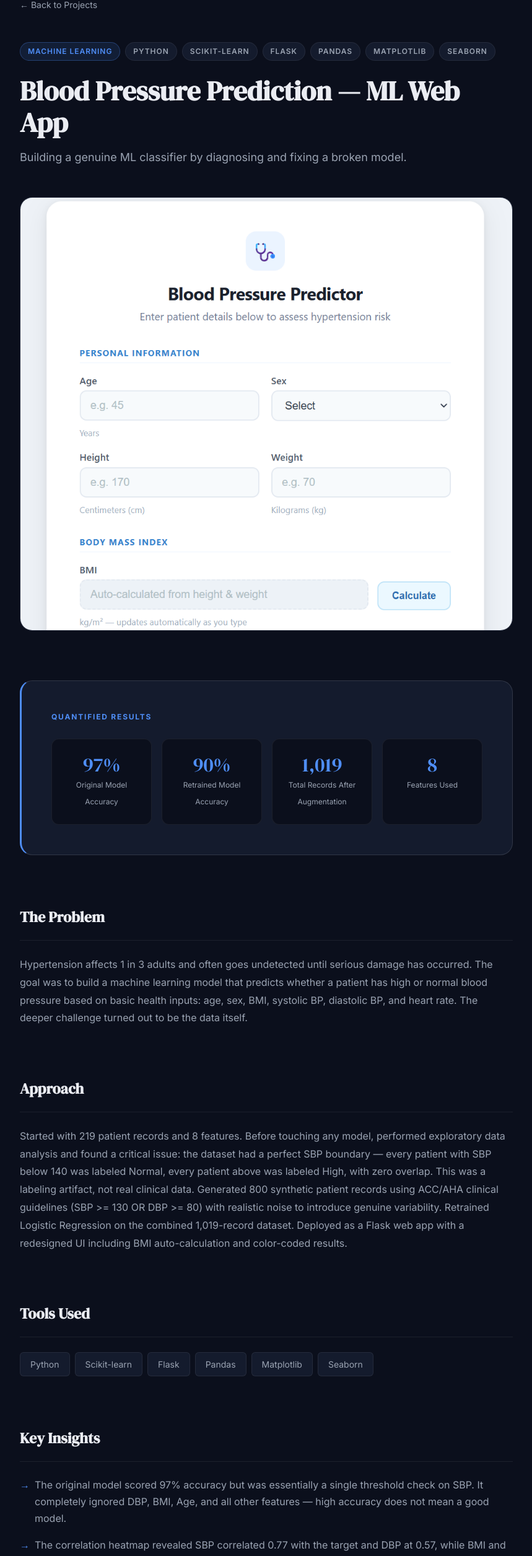
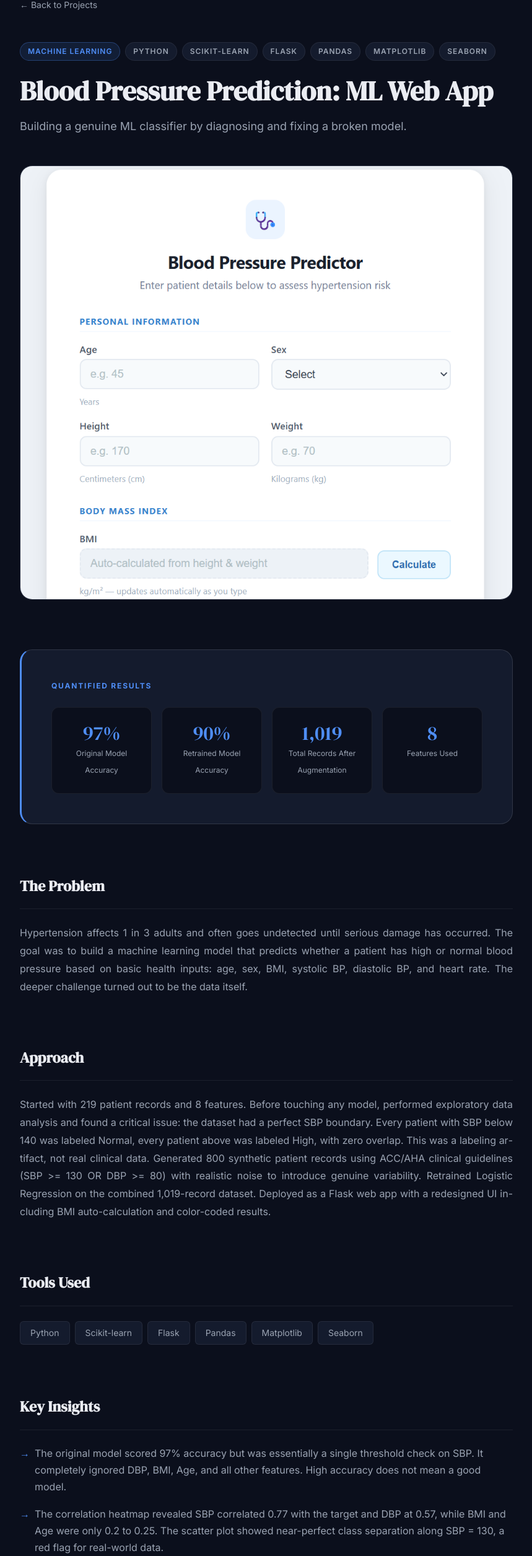
Before and after one commit to usman-abdul/usmanolamide_portfolio, a React (Vite) app in the folder portfolio/: page /projects/health in a window 1280 px wide. Shown: the part 158-2669 px from the top of the page at 62% size, without its empty margins (210-1069 px from the left). Built offline with nearby package versions, Linux system fonts and the light colour scheme.

Commit message:
remove remaining em dashes, justify all body text

```diff
--- a/portfolio/src/components/Footer.jsx
+++ b/portfolio/src/components/Footer.jsx
@@ -4,7 +4,7 @@ export default function Footer() {
   return (
     <footer className="footer">
       <div className="footer__inner">
-        <p className="footer__copy">© {new Date().getFullYear()} — Usman Olamide</p>
+        <p className="footer__copy">© {new Date().getFullYear()} Usman Olamide</p>
         <div className="footer__links">
           <a href="https://github.com" target="_blank" rel="noopener noreferrer">GitHub</a>
           <a href="https://linkedin.com" target="_blank" rel="noopener noreferrer">LinkedIn</a>
--- a/portfolio/src/data/projects.js
+++ b/portfolio/src/data/projects.js
@@ -59,19 +59,19 @@ const projects = [
   },
   {
     id: "health-data",
-    title: "Blood Pressure Prediction — ML Web App",
+    title: "Blood Pressure Prediction: ML Web App",
     domain: "Machine Learning",
     tools: ["Python", "Scikit-learn", "Flask", "Pandas", "Matplotlib", "Seaborn"],
     tagline: "Building a genuine ML classifier by diagnosing and fixing a broken model.",
     problem:
       "Hypertension affects 1 in 3 adults and often goes undetected until serious damage has occurred. The goal was to build a machine learning model that predicts whether a patient has high or normal blood pressure based on basic health inputs: age, sex, BMI, systolic BP, diastolic BP, and heart rate. The deeper challenge turned out to be the data itself.",
     approach:
-      "Started with 219 patient records and 8 features. Before touching any model, performed exploratory data analysis and found a critical issue: the dataset had a perfect SBP boundary — every patient with SBP below 140 was labeled Normal, every patient above was labeled High, with zero overlap. This was a labeling artifact, not real clinical data. Generated 800 synthetic patient records using ACC/AHA clinical guidelines (SBP >= 130 OR DBP >= 80) with realistic noise to introduce genuine variability. Retrained Logistic Regression on the combined 1,019-record dataset. Deployed as a Flask web app with a redesigned UI including BMI auto-calculation and color-coded results.",
+      "Started with 219 patient records and 8 features. Before touching any model, performed exploratory data analysis and found a critical issue: the dataset had a perfect SBP boundary. Every patient with SBP below 140 was labeled Normal, every patient above was labeled High, with zero overlap. This was a labeling artifact, not real clinical data. Generated 800 synthetic patient records using ACC/AHA clinical guidelines (SBP >= 130 OR DBP >= 80) with realistic noise to introduce genuine variability. Retrained Logistic Regression on the combined 1,019-record dataset. Deployed as a Flask web app with a redesigned UI including BMI auto-calculation and color-coded results.",
     insights: [
-      "The original model scored 97% accuracy but was essentially a single threshold check on SBP. It completely ignored DBP, BMI, Age, and all other features — high accuracy does not mean a good model.",
+      "The original model scored 97% accuracy but was essentially a single threshold check on SBP. It completely ignored DBP, BMI, Age, and all other features. High accuracy does not mean a good model.",
       "The correlation heatmap revealed SBP correlated 0.77 with the target and DBP at 0.57, while BMI and Age were only 0.2 to 0.25. The scatter plot showed near-perfect class separation along SBP = 130, a red flag for real-world data.",
       "After data augmentation, the model learned coefficients that genuinely weighted multiple features. Cases where SBP is 128 but DBP is 85 (High), or SBP is 135 but DBP is 72 (Normal) were now classified correctly.",
-      "Accuracy dropped from 97% to 90% after augmentation — but the model became genuinely useful, using DBP, BMI, and Age as real predictors rather than exploiting a clean boundary.",
+      "Accuracy dropped from 97% to 90% after augmentation, but the model became genuinely useful, using DBP, BMI, and Age as real predictors rather than exploiting a clean boundary.",
       "Female patients and younger age groups were underrepresented in the original dataset, a limitation that affects generalisability and highlights the need for diverse clinical data.",
     ],
     metrics: [
@@ -81,7 +81,7 @@ const projects = [
       { label: "Features Used", value: "8" },
     ],
     impact:
-      "Demonstrated that a 97% accurate model can be fundamentally broken — and fixed it. The retrained model genuinely uses multiple clinical features to classify blood pressure status, making it suitable as a triage support tool. The project is deployed as a live Flask web app and the full codebase is available on GitHub. The key takeaway: diagnosing why a model behaves the way it does, and fixing data bias, is what separates real ML work from just running a notebook.",
+      "Demonstrated that a 97% accurate model can be fundamentally broken, and fixed it. The retrained model genuinely uses multiple clinical features to classify blood pressure status, making it suitable as a triage support tool. The project is deployed as a live Flask web app and the full codebase is available on GitHub. The key takeaway: diagnosing why a model behaves the way it does, and fixing data bias, is what separates real ML work from just running a notebook.",
     image: "/images/health_ml.png",
     demo: "/images/health_ml.gif",
     link: "https://github.com/usman-abdul/blood-pressure-prediction",
--- a/portfolio/src/styles/_globals.scss
+++ b/portfolio/src/styles/_globals.scss
@@ -19,6 +19,12 @@ body {
   font-size: $text-base;
   line-height: 1.7;
   -webkit-font-smoothing: antialiased;
+  text-align: left;
+}
+
+p {
+  text-align: justify;
+  hyphens: auto;
 }
 
 a {
```
